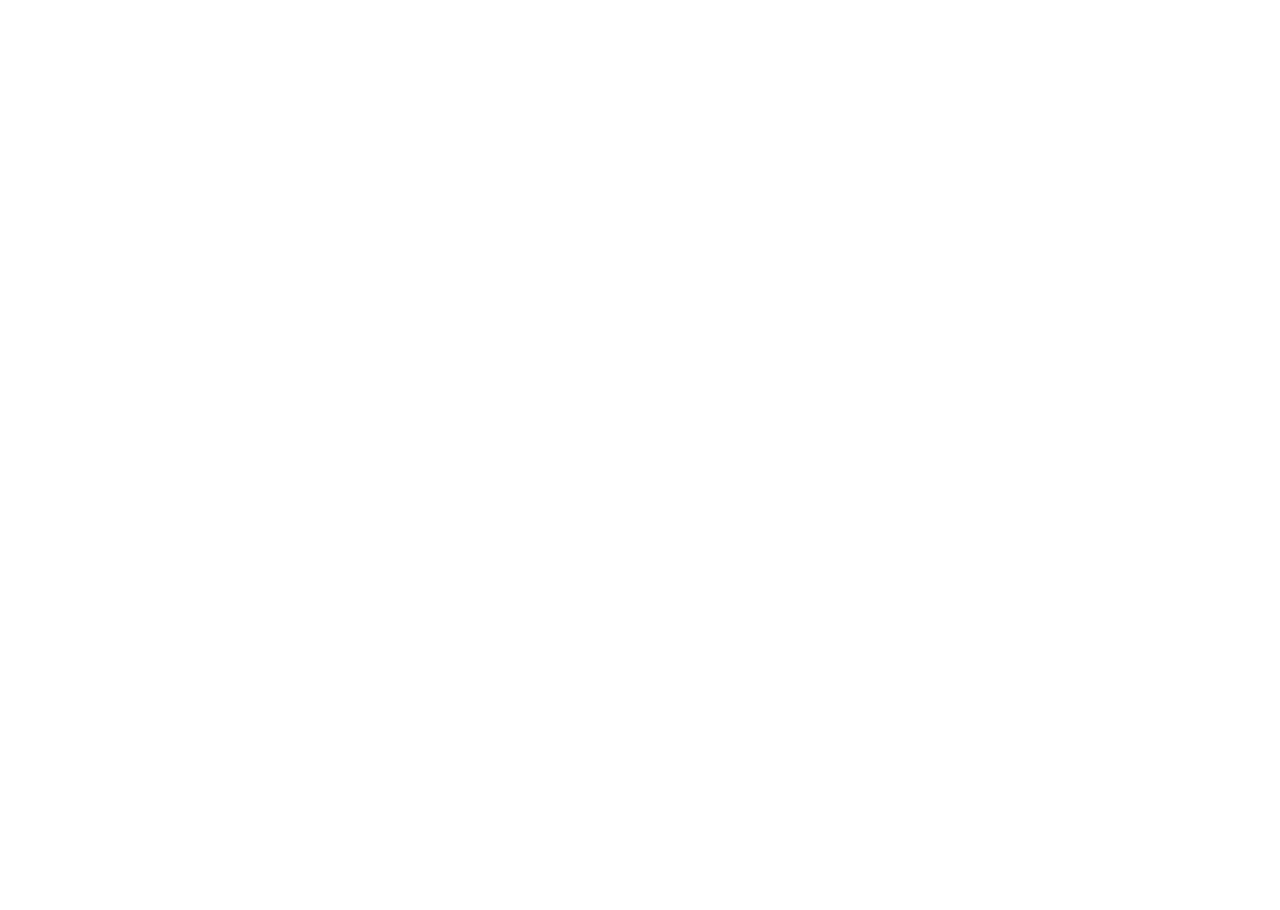
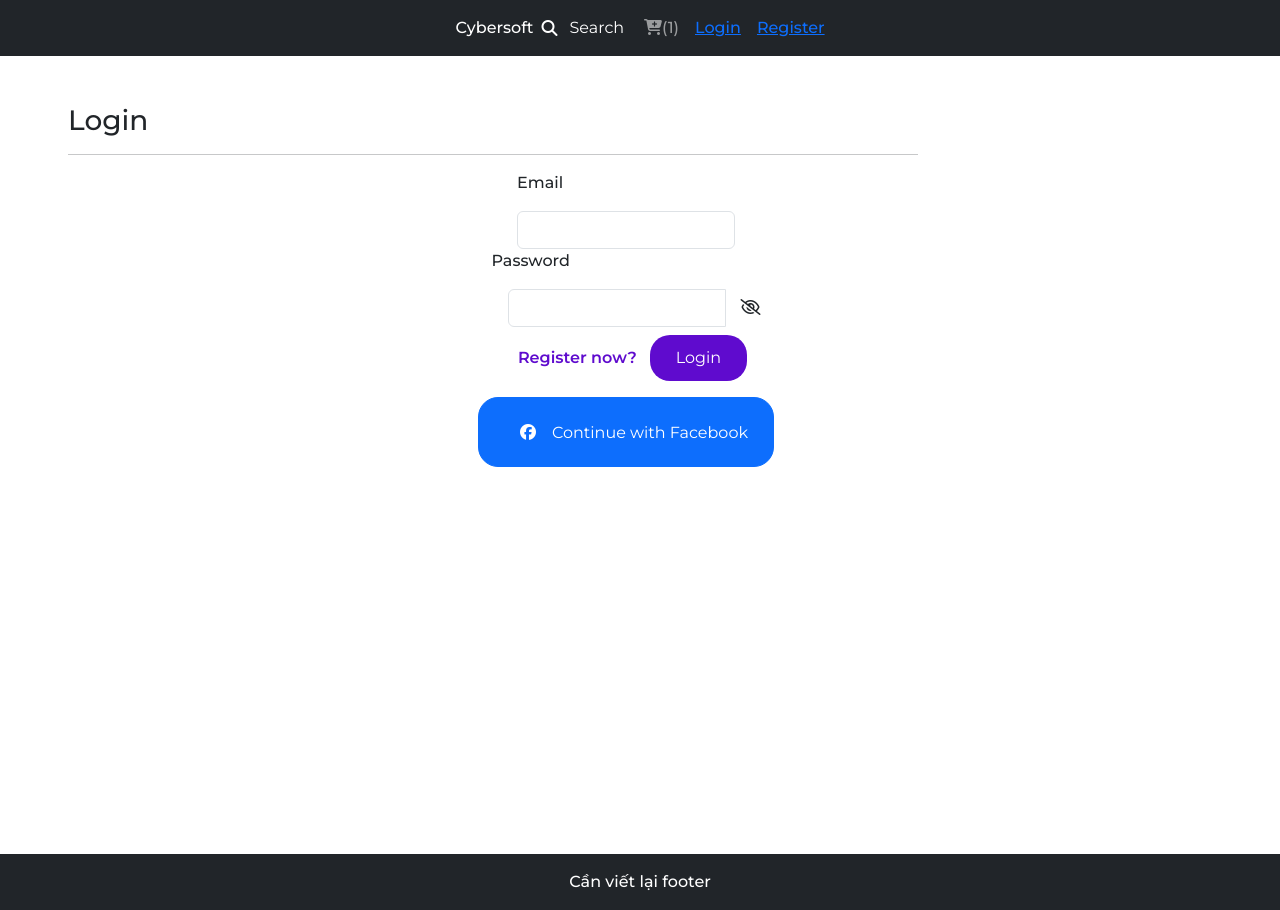
Before and after one commit to BUITHICAMVAN/Footwear-Heaven, a React (Create React App) app: page /login in a window 1280 px wide. Before the commit this address had no page. Before the commit the page ends 800 px from the top, so only its background shows below. Built offline with nearby package versions, Linux system fonts and the light colour scheme.

Commit message:
add login page

```diff
--- a/package.json
+++ b/package.json
@@ -20,6 +20,7 @@
     "react-router-dom": "^6.22.3",
     "react-scripts": "5.0.1",
     "redux": "^5.0.1",
+    "styled-components": "^6.1.8",
     "web-vitals": "^2.1.4",
     "yup": "^1.4.0"
   },
--- a/public/index.html
+++ b/public/index.html
@@ -17,6 +17,8 @@
   <link href="https://cdn.jsdelivr.net/npm/bootstrap@5.3.3/dist/css/bootstrap.min.css" rel="stylesheet"
     integrity="sha384-QWTKZyjpPEjISv5WaRU9OFeRpok6YctnYmDr5pNlyT2bRjXh0JMhjY6hW+ALEwIH" crossorigin="anonymous">
 
+    <!-- Fontawesome -->
+    <link rel="stylesheet" href="https://cdnjs.cloudflare.com/ajax/libs/font-awesome/6.5.1/css/all.min.css">
   <title>Shoe Shop</title>
 </head>
 
--- a/src/components/Header.jsx
+++ b/src/components/Header.jsx
@@ -1,10 +1,36 @@
 import React from 'react'
+import { NavLink } from 'react-router-dom'
 
 const Header = () => {
     return (
-        <div className='p-3 text-center bg-dark text-white'>
-            Cần viết lại header
-        </div>
+        <nav className="navbar navbar-expand-sm navbar-dark bg-dark">
+            <div className="collapse navbar-collapse" id="collapsibleNavId">
+                <ul className="navbar-nav me-auto mt-2 mt-lg-0">
+                    <li className="nav-item">
+                        <a className="nav-link active" href="#" aria-current="page">Cybersoft <span className="visually-hidden">(current)</span></a>
+                    </li>
+                    <form className="d-flex my-2 my-lg-0 align-items-center">
+                        <i class="fa-solid fa-magnifying-glass text-white"></i>
+                        <button className="btn btn-outline-success my-2 my-sm-0 border-0 text-white" type="submit">
+                            Search
+                        </button>
+                        <li className="nav-item">
+                            <a className="nav-link" href="#"><i class="fa fa-cart-plus" aria-hidden="true"></i>(1)</a>
+                        </li>
+                        <li className="nav-item">
+                            <a className="nav-link" href="#">
+                                <NavLink to="login" className={"link-style"}>Login</NavLink>
+                            </a>
+                        </li>
+                        <li className="nav-item">
+                            <a className="nav-link" href="#">
+                                <NavLink to="register" className={"link-style"}>Register</NavLink>
+                            </a>
+                        </li>
+                    </form>
+                </ul>
+            </div>
+        </nav>
     )
 }
 
--- a/src/index.jsx
+++ b/src/index.jsx
@@ -9,6 +9,9 @@ import HomeTemplate from './templates/HomeTemplate';
 import { ResponsiveItem } from './templates/ResponsiveItem';
 import HomePage from './pages/home/HomePage';
 import HomeResponsivePage from './pages/home/HomeResponsivePage';
+import LoginPage from './pages/login/LoginPage';
+import RegisterPage from './pages/register/RegisterPage';
+import ProfilePage from './pages/profile/ProfilePage';
 
 export const history = createBrowserHistory()
 
@@ -19,6 +22,9 @@ root.render(
       <Routes>
         <Route path='' element={<HomeTemplate />}>
           <Route element={<ResponsiveItem component={<HomePage />} mobileComponent={<HomeResponsivePage />} />} index></Route>
+          <Route path="login" element={<LoginPage/>}></Route>
+          <Route path="register" element={<RegisterPage/>}></Route>
+          <Route path='profile' element={<ProfilePage/>}></Route>
         </Route>
       </Routes>
     </Provider>
--- /dev/null
+++ b/src/pages/login/LoginPage.jsx
@@ -0,0 +1,105 @@
+import { useFormik } from 'formik';
+import * as yup from 'yup';
+import React, { useState } from 'react';
+import { useNavigate } from 'react-router-dom';
+import styled from 'styled-components';
+import axios from 'axios';
+import { authenticateLoginAsync } from '../../redux/reducers/loginReducer';
+import { useDispatch } from 'react-redux';
+
+const LoginPage = () => {
+  const dispatch = useDispatch()
+  const navigate = useNavigate()
+
+  const [showPassword, setShowPassword] = useState(false)
+
+  const formLogin = useFormik({
+    initialValues: {
+      email: '',
+      password: ''
+    },
+    validationSchema: yup.object().shape({
+      email: yup.string().required('Email cannot be blank').email('Email is invalid').matches(/.*.*/, 'Thiếu cybersoft'),
+      password: yup.string().required('Password cannot be blank').max(32, 'Loi max')
+    }),
+    onSubmit: async (userLogin) => {
+      const loginResult = await dispatch(authenticateLoginAsync(userLogin))
+      console.log(loginResult)
+      if (loginResult.success) {
+        navigate('/profile')
+      } else {
+        alert(loginResult.message)
+      }
+    }
+  });
+
+  const togglePasswordVisibility = () => {
+    setShowPassword(!showPassword);
+  };
+
+  return (
+    <LoginPageStyled>
+      <div className="container">
+        <h3>Login</h3>
+        <hr />
+        <form className="d-flex flex-column justify-content-center" onSubmit={formLogin.handleSubmit}>
+          <div className="form-group">
+            <p>Email</p>
+            <input type="text" className="form-control" id="email" name="email" onChange={formLogin.handleChange} onBlur={formLogin.handleBlur} /> {formLogin.errors.email && <p className='text text-danger'>{formLogin.errors.email}</p>}
+          </div>
+          <div className="form-group">
+            <p>Password</p>
+            <div className="input-group d-flex align-items-center">
+              <input
+                type={showPassword ? 'text' : 'password'}
+                className="form-control mx-3"
+                id="password"
+                name="password"
+                value={formLogin.values.password}
+                onChange={formLogin.handleChange}
+                onBlur={formLogin.handleBlur}
+              />
+              <label className="password-toggle-btn" onClick={togglePasswordVisibility}>
+                {showPassword ? <i className="fa-regular fa-eye"></i> : <i className="fa-regular fa-eye-slash"></i>}
+              </label>
+              {formLogin.errors.password && <p className='text text-danger'>{formLogin.errors.password}</p>}
+            </div>
+          </div>
+          <div className="form-group mt-2">
+            <button className="btn text-register">Register now?</button>
+            <button className="btn btn-purple btn-custom" type='submit'>Login</button>
+          </div>
+          <div className="form-group">
+            <button className="btn btn-primary btn-custom my-3"><i className="fa-brands fa-facebook p-3"></i>Continue with Facebook</button>
+          </div>
+        </form>
+      </div>
+    </LoginPageStyled>
+  );
+};
+
+export default LoginPage;
+
+const LoginPageStyled = styled.div`
+  hr {
+    max-width: 850px;
+  }
+  input {
+    max-width: 600px;
+  }
+  .btn-purple {
+    background-color: #5f0bce;
+  }
+  .text-register {
+    color:  #5f0bce;
+    font-weight: 600;
+  }
+  .btn-custom {
+    border-radius: 20px;
+    padding: 10px 25px;
+    color: white;
+  }
+  .container {
+    margin: 3rem 3.5rem;
+  }
+`;
--- /dev/null
+++ b/src/pages/profile/ProfilePage.jsx
@@ -0,0 +1,9 @@
+import React from 'react'
+
+const ProfilePage = () => {
+  return (
+    <div>ProfilePage</div>
+  )
+}
+
+export default ProfilePage
--- /dev/null
+++ b/src/pages/register/RegisterPage.jsx
@@ -0,0 +1,24 @@
+import React from 'react'
+import styled from 'styled-components'
+
+const RegisterPage = () => {
+  return (
+    <RegisterPageStyled>
+      <div className="container">
+        <h3>Register</h3>
+        <hr />
+      </div>
+    </RegisterPageStyled>
+  )
+}
+
+export default RegisterPage
+
+const RegisterPageStyled = styled.div`
+  hr {
+    max-width: 850px;
+  }
+  .container {
+    margin: 4rem;
+  }
+`
--- /dev/null
+++ b/src/redux/reducers/loginReducer.jsx
@@ -0,0 +1,41 @@
+import { createSlice } from '@reduxjs/toolkit'
+import { http } from '../../utils/configure';
+
+const initialState = {
+    userLogin: ''
+}
+
+const loginReducer = createSlice({
+    name: 'loginReducer',
+    initialState,
+    reducers: {
+        setAuthenticationLogin: (state, action) => {
+            state.userLogin = action.payload
+        }
+    }
+});
+
+export const { setAuthenticationLogin } = loginReducer.actions
+
+export default loginReducer.reducer
+
+export const authenticateLoginAsync = (userLogin) => {
+    return async (dispatch) => {
+        try {
+            const res = await http.post('Users/signin', userLogin)
+
+            // If login is successful, store token and user data in localStorage
+            const token = res.data.content.accessToken;
+            const userLoginResult = res.data.content;
+
+            localStorage.setItem('user_login', JSON.stringify(userLoginResult));
+            localStorage.setItem('token', token);
+
+            dispatch(setAuthenticationLogin(userLoginResult));
+            return { success: true };
+        } catch (error) {
+            console.error('Login error:', error);
+            return { success: false, message: error.response.data.message }; // Indicate failed login with error message
+        }
+    }
+}
--- a/src/redux/store.jsx
+++ b/src/redux/store.jsx
@@ -1,8 +1,10 @@
 import { configureStore } from "@reduxjs/toolkit";
 import shoeReducer from "./reducers/shoeReducer";
+import loginReducer from "./reducers/loginReducer";
 
 export const store = configureStore({
     reducer: {
         shoeReducer: shoeReducer,
+        loginReducer: loginReducer
     }
 })
--- a/src/templates/ResponsiveItem.jsx
+++ b/src/templates/ResponsiveItem.jsx
@@ -11,8 +11,6 @@ export const ResponsiveItem = (props) => {
     const [screenWidth, setScreenWidth] = useState(window.innerWidth)
     const [component, setComponent] = useState(props.component)
 
-    // console.log(screenWidth)
-
     // Xoay ngang hoac xoay doc
     const changeScreen = () => {
         const newScreenWidth = window.innerWidth;
@@ -21,6 +19,8 @@ export const ResponsiveItem = (props) => {
         } else {
             setComponent(props.component)
         }
+    // console.log(screenWidth)
+
     }
 
     // Goi lai moi khi screenWidth thay doi
```
Also changed, not shown: 2 other files (tests, documents, lock files or other folders).
